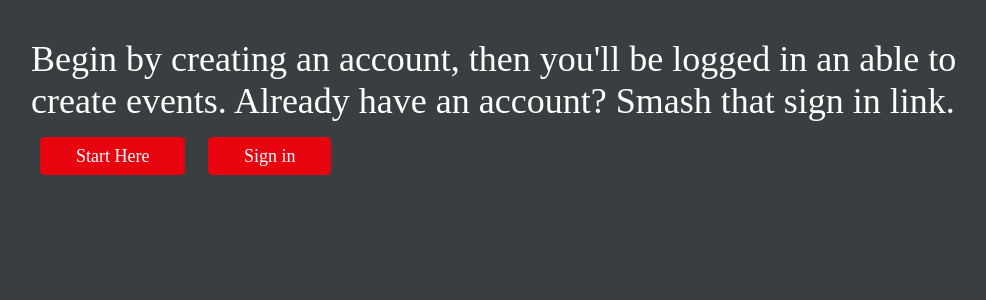
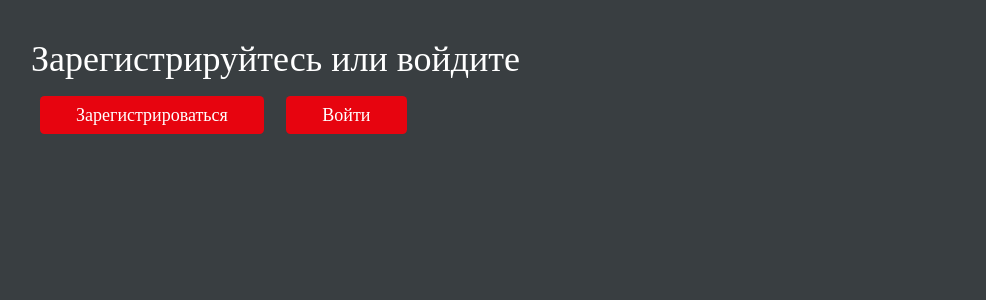
Before and after one commit to NurutdinovaAlina/event-attendance, a Django app: template signin_sheets/templates/signin_sheets/home.html in a window 1280 px wide. Shown: the part 57-357 px from the top of the page, without its empty margins (5-991 px from the left). Run offline with Django 3.2, Linux system fonts and the light colour scheme; the template is opened without the code that fills it, so the values that code supplies are empty; some libraries are stand-ins or nearby versions.

Commit message:
Addes russian language

```diff
--- a/config/templates/registration/login.html
+++ b/config/templates/registration/login.html
@@ -2,7 +2,7 @@
 
 {% block content %}
 
-  <h2>Login</h2>
+  <h2>Войти</h2>
   <form action='' method="post">
     {% csrf_token %}
     {{ form.as_p }}
--- a/signin_sheets/templates/signin_sheets/home.html
+++ b/signin_sheets/templates/signin_sheets/home.html
@@ -3,9 +3,9 @@
 
 {% block content %}
 {% if user.is_anonymous %}
-<h1 class="fw3 white">Begin by creating an account, then you'll be logged in an able to create events. Already have an account? Smash that sign in link.</h1>
-<a href="{% url 'start' %}" class="ma2 link white br2 pv2 ph4 bg-dark-red">Start Here</a>
-<a href="{% url 'login' %}" class="ma2 link white br2 pv2 ph4 bg-dark-red">Sign in</a>
+<h1 class="fw3 white">Зарегистрируйтесь или войдите</h1>
+<a href="{% url 'start' %}" class="ma2 link white br2 pv2 ph4 bg-dark-red">Зарегистрироваться</a>
+<a href="{% url 'login' %}" class="ma2 link white br2 pv2 ph4 bg-dark-red">Войти</a>
 {% else %}
 <h1 class="fw3 white">You&rsquo;ve already created an account, so you&rsquo;re good to go.</h1>
 <a href="{% url 'event-list' %}" class="link white br2 pv2 ph4 bg-dark-red">Go to my events</a>
```
